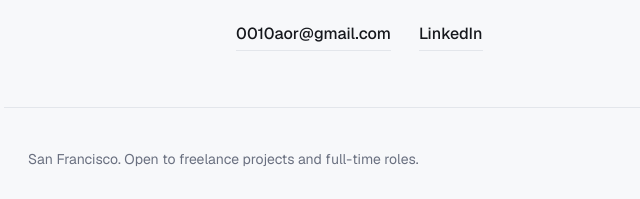
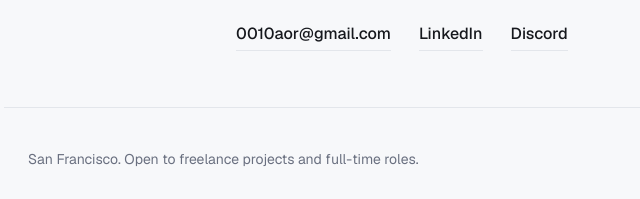
Before and after one commit to 0010aor/0010aor.github.io, a plain HTML site: page index.html in a window 1280 px wide. Shown: the part 1971-2170 px from the top of the page, 156-796 px from the left. Drawn offline with nearby package versions, Linux system fonts and the light colour scheme.

Commit message:
Add Discord to contact links

```diff
--- a/index.html
+++ b/index.html
@@ -211,6 +211,7 @@
       <nav class="links" aria-label="Contact">
         <a href="mailto:0010aor@gmail.com?subject=Project%20inquiry">0010aor@gmail.com</a>
         <a href="https://www.linkedin.com/in/0010aor/" target="_blank" rel="noopener">LinkedIn</a>
+        <a href="https://discord.com/users/250268604782739456" target="_blank" rel="noopener">Discord</a>
       </nav>
     </div>
   </section>
```
